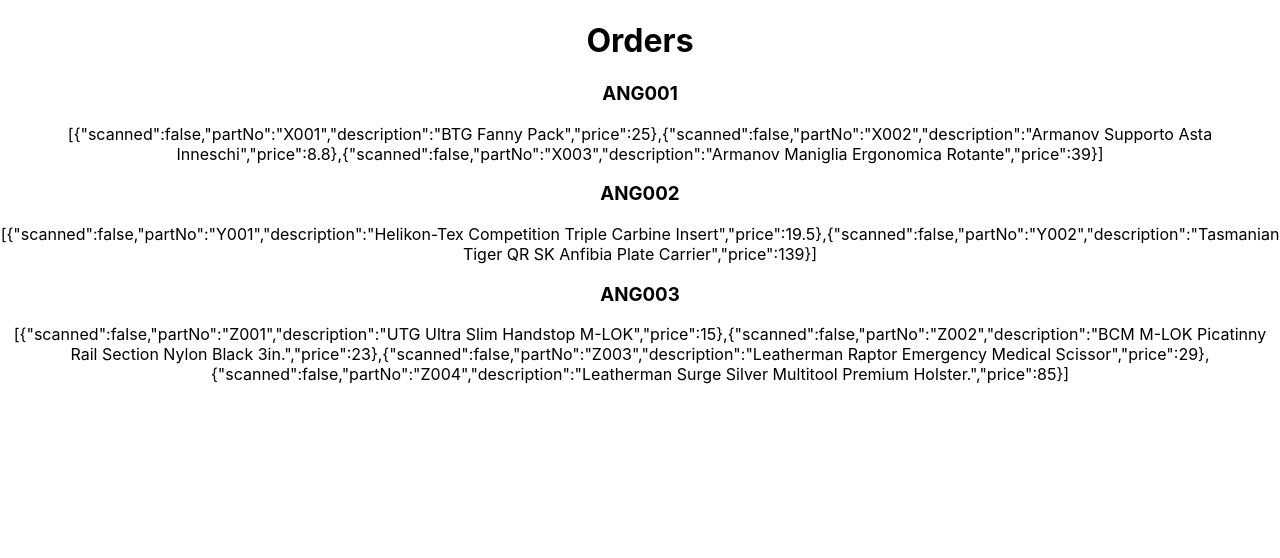
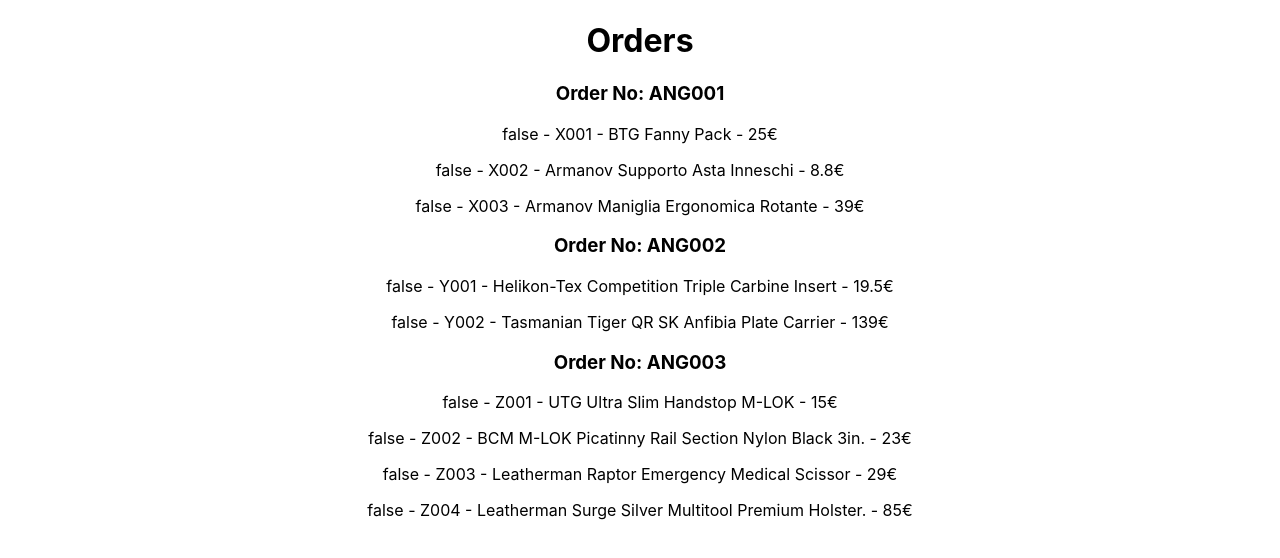
Before and after one commit to ange47rm/React-Barcode_Scanner, a React (Create React App) app: page / in a window 1280 px wide. Shown: the top 558 px of the page. Built offline with nearby package versions, Linux system fonts and the light colour scheme.

Commit message:
OrderLine component rendering correctly

```diff
--- a/src/components/OrderComponent.jsx
+++ b/src/components/OrderComponent.jsx
@@ -1,11 +1,20 @@
-import React, { useEffect } from "react";
+import React from "react";
+import OrderLineComponent from './OrderLineComponent';
 
 const OrderComponent = ({ orderNo, orderLines }) => {
 
+    const orderLinesNodes = orderLines.map(orderLine => {
+        return (
+            <>
+                <OrderLineComponent key={orderLine.objId} scanned={orderLine.scanned} partNo={orderLine.partNo} description={orderLine.description} price={orderLine.price}/>
+            </>
+        )
+    })
+
     return (
         <>
-            <h3>{orderNo}</h3>
-            <p>{JSON.stringify(orderLines)}</p>
+            <h3>Order No: {orderNo}</h3>
+            {orderLinesNodes}
         </>
     )
 }
--- /dev/null
+++ b/src/components/OrderLineComponent.jsx
@@ -0,0 +1,12 @@
+import React from "react";
+
+const OrderLineComponent = ({scanned, partNo, description, price}) => {
+
+    return (
+        <>
+            <p>{scanned.toString()} - {partNo} - {description} - {price}€</p>
+        </>
+    )
+}
+
+export default OrderLineComponent;
--- a/src/containers/BarcodeScannerContainer.jsx
+++ b/src/containers/BarcodeScannerContainer.jsx
@@ -8,23 +8,23 @@
 
     const ordersFromDb = [{
         objId: "001", orderNo: "ANG001", orderLines: [
-            { scanned: false, partNo: "X001", description: "BTG Fanny Pack", price: 25 },
-            { scanned: false, partNo: "X002", description: "Armanov Supporto Asta Inneschi", price: 8.8 },
-            { scanned: false, partNo: "X003", description: "Armanov Maniglia Ergonomica Rotante", price: 39 },
+            { objId: "101", scanned: false, partNo: "X001", description: "BTG Fanny Pack", price: 25 },
+            { objId: "102", scanned: false, partNo: "X002", description: "Armanov Supporto Asta Inneschi", price: 8.8 },
+            { objId: "103", scanned: false, partNo: "X003", description: "Armanov Maniglia Ergonomica Rotante", price: 39 },
         ]
     },
     {
         objId: "002", orderNo: "ANG002", orderLines: [
-            { scanned: false, partNo: "Y001", description: "Helikon-Tex Competition Triple Carbine Insert", price: 19.5 },
-            { scanned: false, partNo: "Y002", description: "Tasmanian Tiger QR SK Anfibia Plate Carrier", price: 139 },
+            { objId: "201", scanned: false, partNo: "Y001", description: "Helikon-Tex Competition Triple Carbine Insert", price: 19.5 },
+            { objId: "202", scanned: false, partNo: "Y002", description: "Tasmanian Tiger QR SK Anfibia Plate Carrier", price: 139 },
         ]
     },
     {
         objId: "003", orderNo: "ANG003", orderLines: [
-            { scanned: false, partNo: "Z001", description: "UTG Ultra Slim Handstop M-LOK", price: 15 },
-            { scanned: false, partNo: "Z002", description: "BCM M-LOK Picatinny Rail Section Nylon Black 3in.", price: 23 },
-            { scanned: false, partNo: "Z003", description: "Leatherman Raptor Emergency Medical Scissor", price: 29 },
-            { scanned: false, partNo: "Z004", description: "Leatherman Surge Silver Multitool Premium Holster.", price: 85 },
+            { objId: "301", scanned: false, partNo: "Z001", description: "UTG Ultra Slim Handstop M-LOK", price: 15 },
+            { objId: "302", scanned: false, partNo: "Z002", description: "BCM M-LOK Picatinny Rail Section Nylon Black 3in.", price: 23 },
+            { objId: "303", scanned: false, partNo: "Z003", description: "Leatherman Raptor Emergency Medical Scissor", price: 29 },
+            { objId: "304", scanned: false, partNo: "Z004", description: "Leatherman Surge Silver Multitool Premium Holster.", price: 85 },
         ]
     },]
 
@@ -41,7 +41,11 @@
     })
 
     if (!loaded) {
-        return <p>Loading orders...</p>
+        return (
+            <>
+                <h1>Orders</h1>
+                <p>Loading orders...</p>
+            </>)
     }
 
     return (
```
